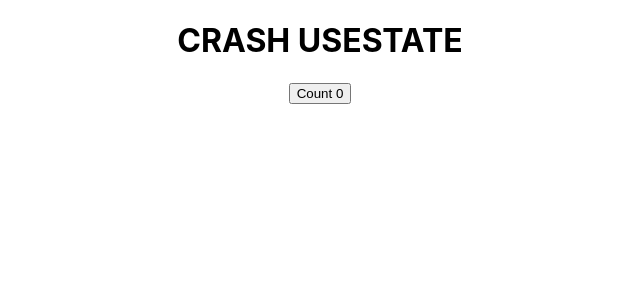
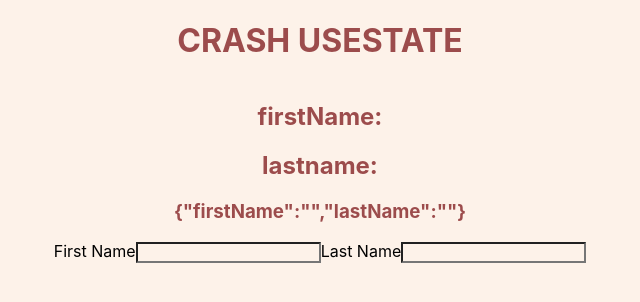
Before and after one commit to venkat-devish/crash-react-hooks, a React (Create React App) app: page / in a window 1280 px wide. Shown: the top 302 px of the page, without its empty margins (320-960 px from the left). Built offline with nearby package versions, Linux system fonts and the light colour scheme.

Commit message:
add: case with object

```diff
--- a/src/App.js
+++ b/src/App.js
@@ -1,11 +1,11 @@
 import "./App.css";
-import UseState_A from "./components/useStateHook/UseState_A";
+import UseState_C from "./components/useStateHook/UseState_C";
 
 function App() {
   return (
     <div className="App">
       <h1>CRASH USESTATE</h1>
-      <UseState_A />
+      <UseState_C />
     </div>
   );
 }
--- a/src/index.css
+++ b/src/index.css
@@ -1,13 +1,22 @@
+* {
+  background-color: #fdf2e9;
+}
+h1,
+h2,
+h3,
+h4 {
+  color: rgb(156, 76, 76);
+}
 body {
   margin: 0;
-  font-family: -apple-system, BlinkMacSystemFont, 'Segoe UI', 'Roboto', 'Oxygen',
-    'Ubuntu', 'Cantarell', 'Fira Sans', 'Droid Sans', 'Helvetica Neue',
+  font-family: -apple-system, BlinkMacSystemFont, "Segoe UI", "Roboto", "Oxygen",
+    "Ubuntu", "Cantarell", "Fira Sans", "Droid Sans", "Helvetica Neue",
     sans-serif;
   -webkit-font-smoothing: antialiased;
   -moz-osx-font-smoothing: grayscale;
 }
 
 code {
-  font-family: source-code-pro, Menlo, Monaco, Consolas, 'Courier New',
+  font-family: source-code-pro, Menlo, Monaco, Consolas, "Courier New",
     monospace;
 }
```
